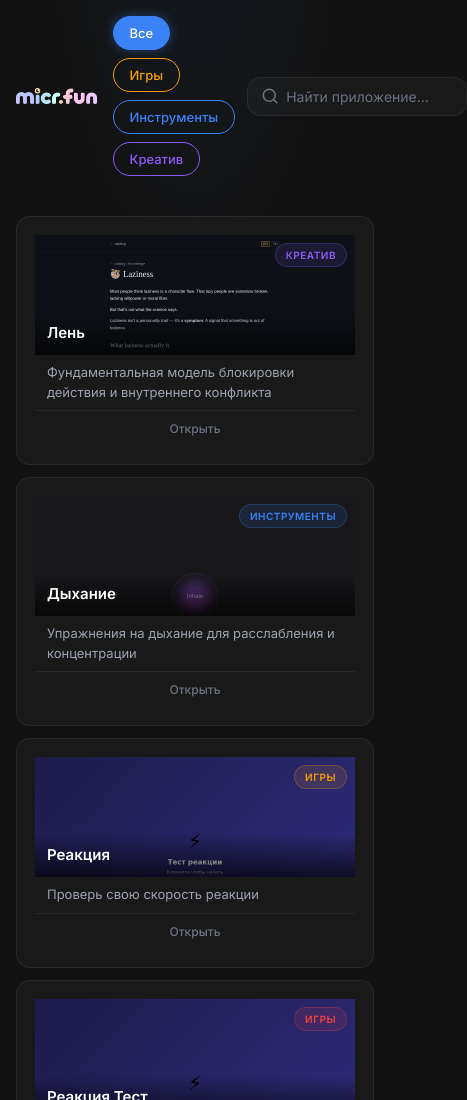
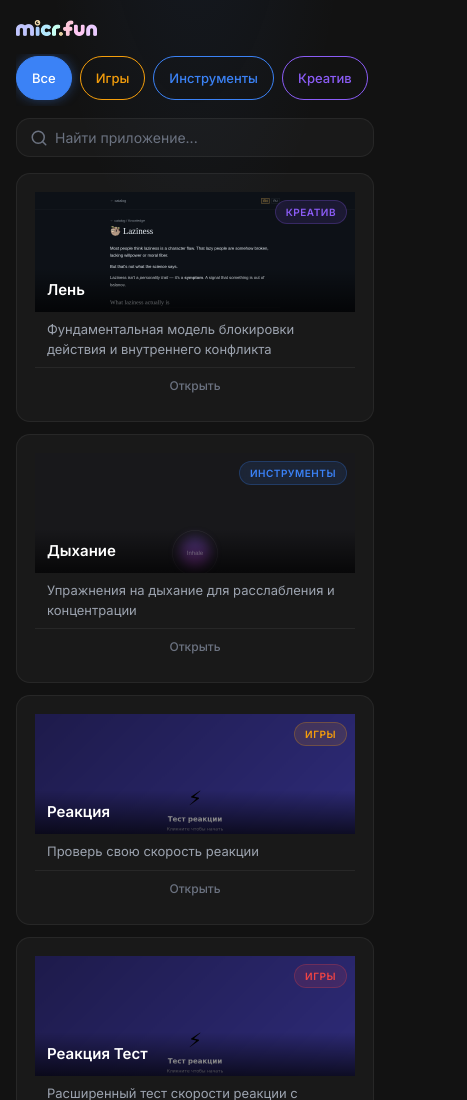
Before and after one commit to baver001/micr-catalog, a website: page index.html in a window 390 px wide. Shown: the top 1100 px of the page, 467 px wide, since content can reach past the window. Drawn offline with Linux system fonts and the light colour scheme.

Commit message:
fix: make catalog controls mobile-safe

```diff
--- a/index.html
+++ b/index.html
@@ -373,6 +373,56 @@ body {
 
 /* Mobile */
 @media (max-width: 640px) {
+  .header {
+    padding: 16px 16px 8px;
+  }
+
+  .header-top {
+    display: block;
+    margin-bottom: 0;
+  }
+
+  .header-left {
+    min-height: 24px;
+    margin-bottom: 14px;
+  }
+
+  .controls {
+    display: flex;
+    flex-direction: column;
+    align-items: stretch;
+    gap: 12px;
+  }
+
+  .search-wrap,
+  .search-wrap input {
+    width: 100%;
+  }
+
+  .filters {
+    width: calc(100vw - 32px);
+    flex-wrap: nowrap;
+    overflow-x: auto;
+    gap: 8px;
+    padding: 2px 0 6px;
+    scrollbar-width: none;
+    -webkit-overflow-scrolling: touch;
+  }
+
+  .filters::-webkit-scrollbar {
+    display: none;
+  }
+
+  .filter-btn {
+    flex: 0 0 auto;
+    min-height: 44px;
+    padding: 9px 15px;
+  }
+
+  .main {
+    padding: 12px 16px 48px;
+  }
+
   .app-grid { grid-template-columns: 1fr; gap: 12px; }
   .modal { height: 100vh; border-radius: 0; }
   .modal-overlay { padding: 0; }
```
